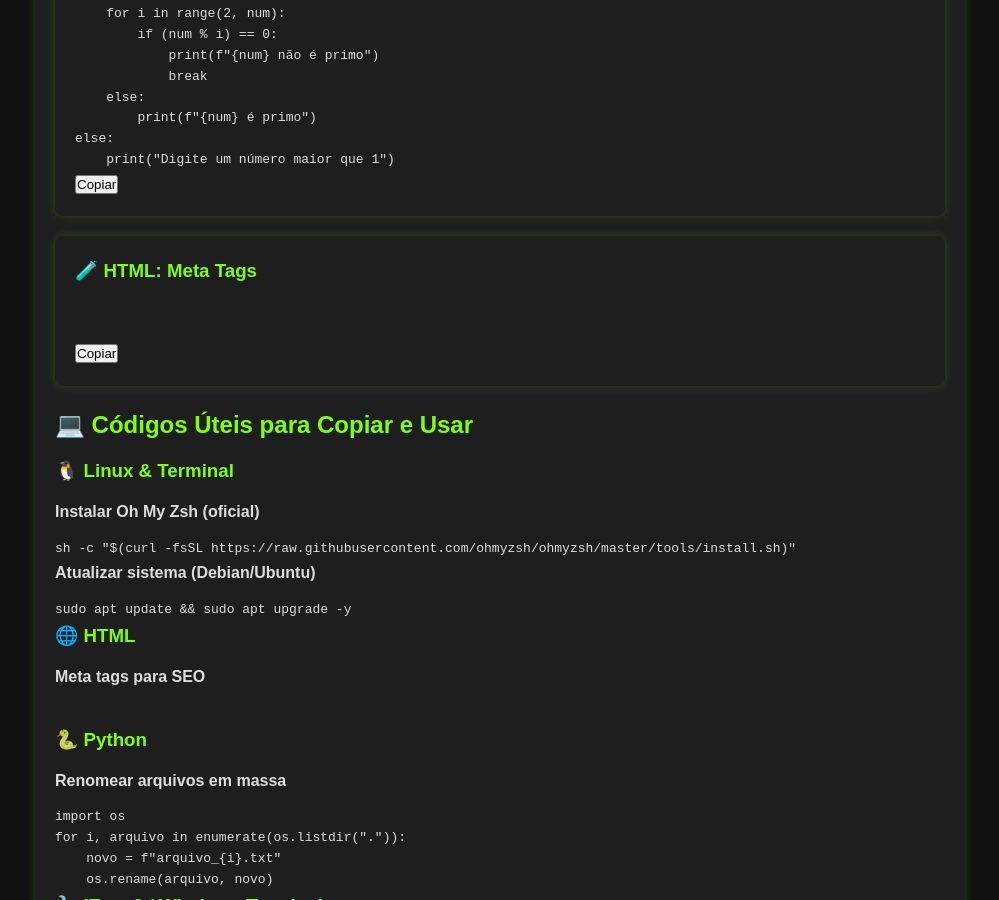
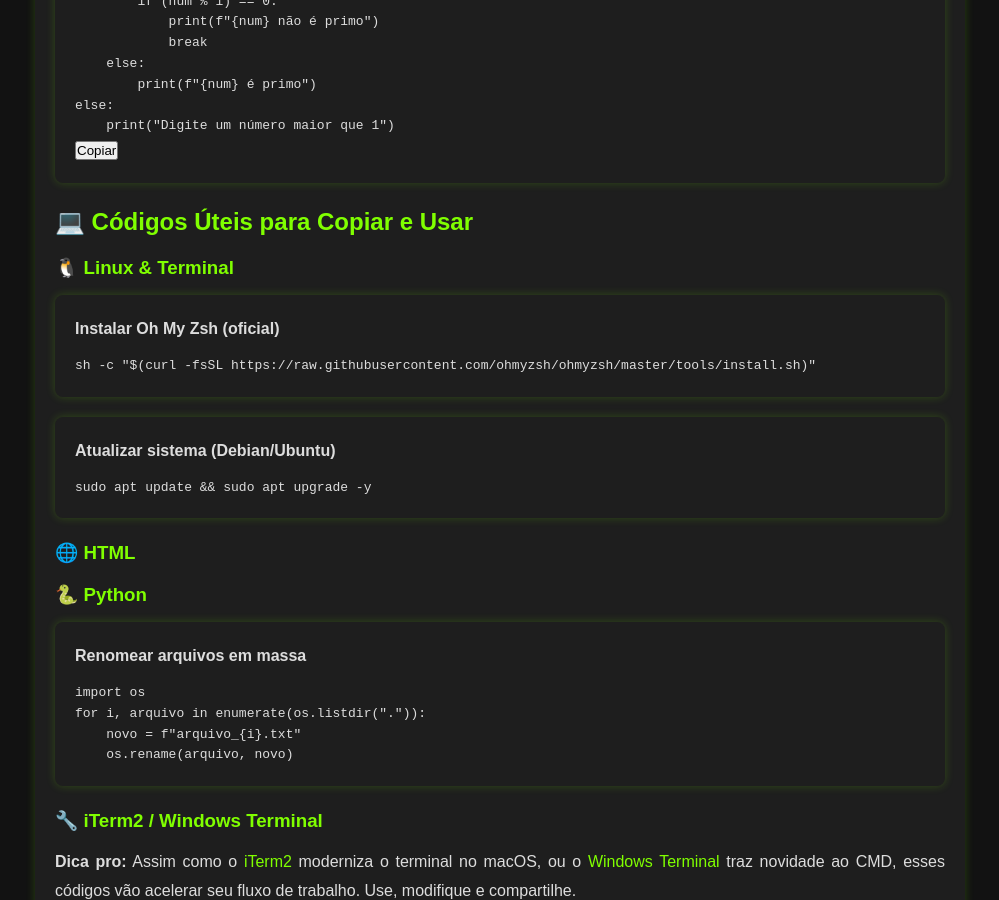
Before and after one commit to Piolinux/piolinux-site, a Jekyll site: the page built from _pages/mais-codigos-linux-html-python-e-terminal-2025.md, in a window 1280 px wide and 900 px high, scrolled down 1087 px. Shown: the whole window, without its empty margins (140-1139 px from the left). Built offline with Jekyll 4.4.1, drawn with Linux system fonts in a browser that asks for light colours.

Commit message:
Update mais-codigos-linux-html-python-e-terminal-2025.md

```diff
--- a/_pages/mais-codigos-linux-html-python-e-terminal-2025.md
+++ b/_pages/mais-codigos-linux-html-python-e-terminal-2025.md
@@ -57,35 +57,40 @@ else:
         <button onclick="copyCode('code2')">Copiar</button>
     </section>
 
-    <section class="code-block">
-        <h3>🧪 HTML: Meta Tags</h3>
-        <pre id="code3"><meta name="description" content="Seu site incrível">
-<meta name="keywords" content="linux, tecnologia, terminal">
-<meta name="author" content="PioLinux"></pre>
-        <button onclick="copyCode('code3')">Copiar</button>
-    </section>
+
 
     <h2>💻 Códigos Úteis para Copiar e Usar</h2>
 
     <h3>🐧 Linux & Terminal</h3>
+
+     <section class="code-block">
+
     <p><strong>Instalar Oh My Zsh (oficial)</strong></p>
     <pre><code>sh -c "$(curl -fsSL https://raw.githubusercontent.com/ohmyzsh/ohmyzsh/master/tools/install.sh)"</code></pre>
+</section>
+
+ <section class="code-block">
 
     <p><strong>Atualizar sistema (Debian/Ubuntu)</strong></p>
     <pre><code>sudo apt update &amp;&amp; sudo apt upgrade -y</code></pre>
+</section>
+
 
     <h3>🌐 HTML</h3>
-    <p><strong>Meta tags para SEO</strong></p>
-    <pre><code><meta name="description" content="Seu blog sobre Linux e produtividade">
-<meta name="keywords" content="linux, terminal, python"></code></pre>
+
 
     <h3>🐍 Python</h3>
+
+ <section class="code-block">
+
     <p><strong>Renomear arquivos em massa</strong></p>
     <pre><code>import os
 for i, arquivo in enumerate(os.listdir(".")):
     novo = f"arquivo_{i}.txt"
     os.rename(arquivo, novo)</code></pre>
 
+    </section>
+
     <h3>🔧 iTerm2 / Windows Terminal</h3>
     <p><strong>Dica pro:</strong> Assim como o <a href="https://iterm2.com">iTerm2</a> moderniza o terminal no macOS, ou o <a href="https://aka.ms/terminal">Windows Terminal</a> traz novidade ao CMD, esses códigos vão acelerar seu fluxo de trabalho. Use, modifique e compartilhe.</p>
 
```
